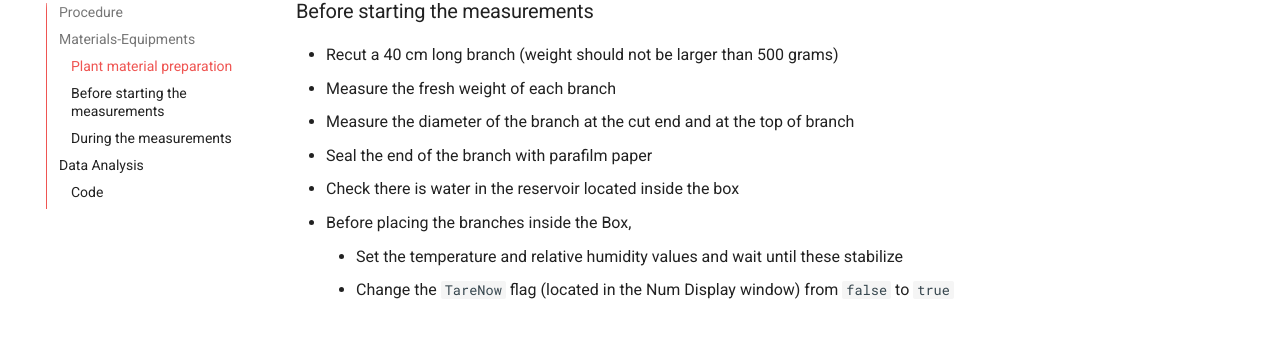
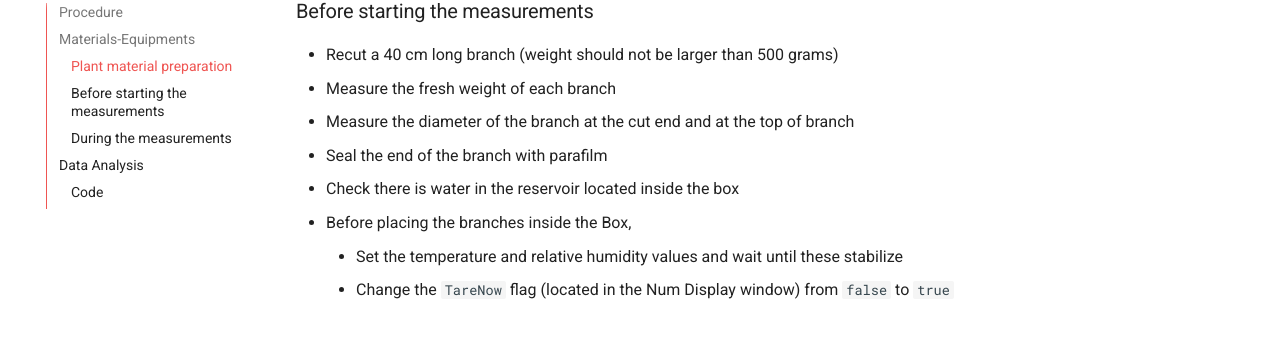
Before and after one commit to ecamo19/droughtbox_documentation, an MkDocs documentation site: the page built from docs/3_test_experiment_1.md, in a window 1280 px wide and 900 px high, scrolled down 672 px. Shown: the part 114-456 px from the top of the window. Built offline with MkDocs 1.6.1 and Material for MkDocs 9.7.7, drawn with Linux system fonts in a browser that asks for light colours.

Commit message:
vault backup: 2023-10-17 16:01:38

```diff
--- a/docs/3_test_experiment_1.md
+++ b/docs/3_test_experiment_1.md
@@ -25,11 +25,11 @@ This protocol describes how to measure g<sub>res</sub> under __constant temperat
 + Recut a 40 cm long branch (weight should not be larger than 500 grams)
 + Measure the fresh weight of each branch
 + Measure the diameter of the branch at the cut end and at the top of branch
-+ Seal the end of the branch with parafilm paper
++ Seal the end of the branch with parafilm
 + Check there is water in the reservoir located inside the box
 + Before placing the branches inside the Box,
 	+ Set the temperature and relative humidity values and wait until these stabilize
-	+  Change the `TareNow` flag (located in the Num Display window) from `false` to `true`
+	+ Change the `TareNow` flag (located in the Num Display window) from `false` to `true`
 
 ### During the measurements
 
```
